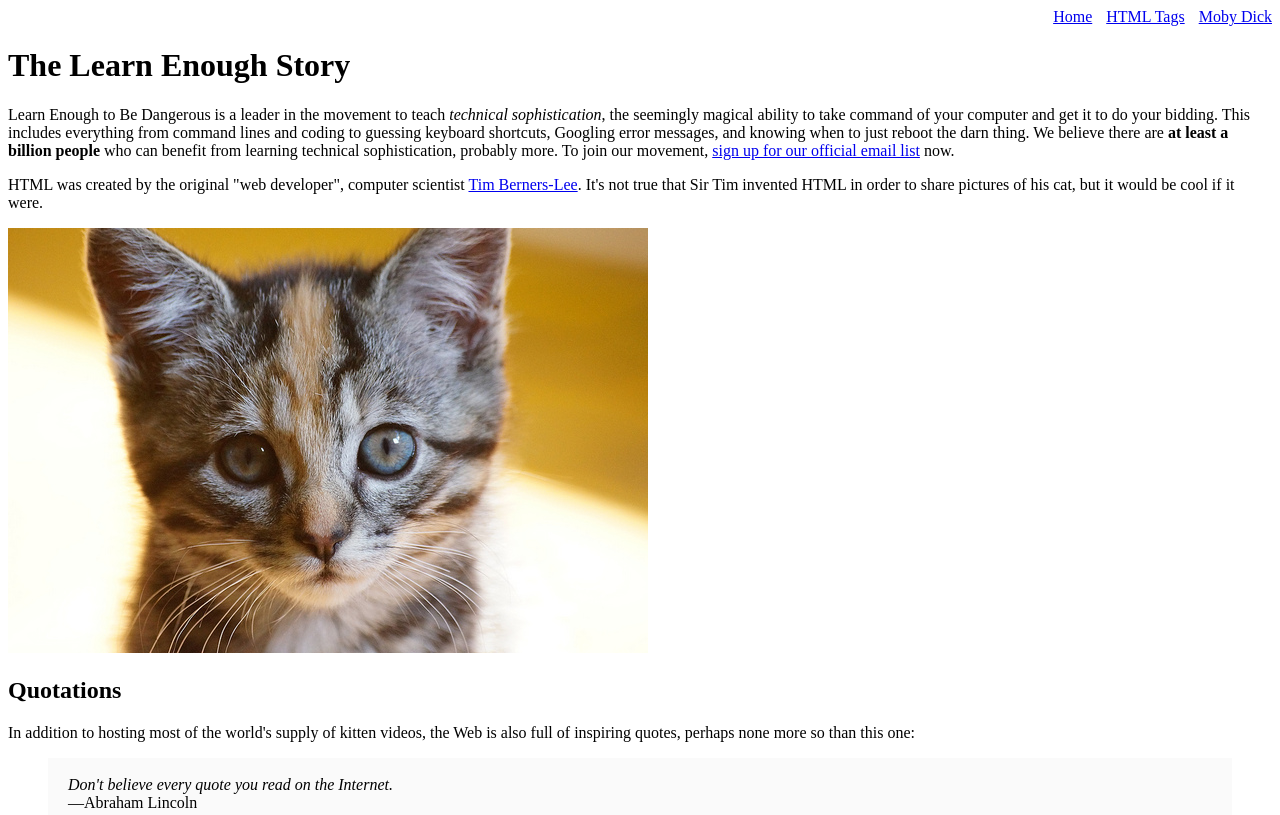
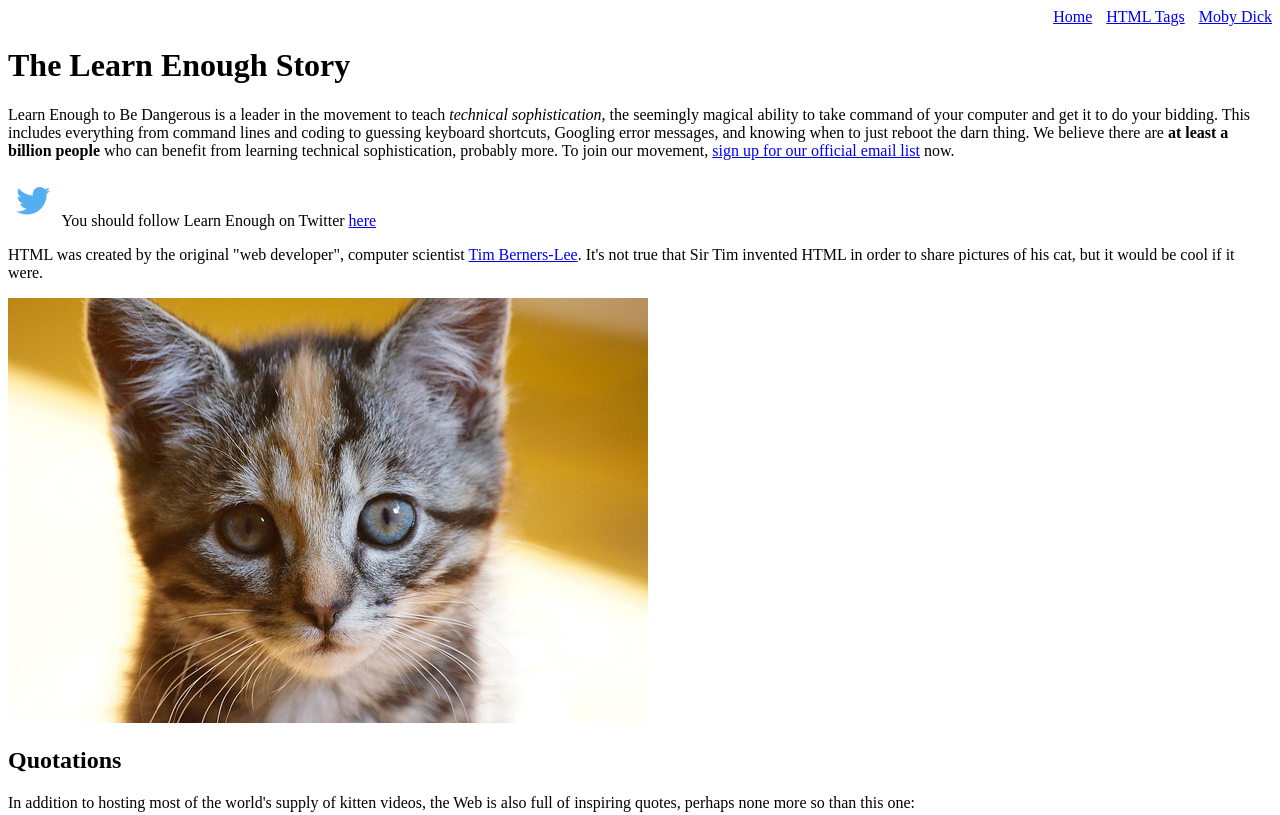
Before and after one commit to juandpineiro/sample_website, a plain HTML site: page index.html in a window 1280 px wide. Shown: the top 815 px of the page. Drawn offline with Linux system fonts and the light colour scheme.

Commit message:
Finish the sample website

```diff
--- a/css/main.css
+++ b/css/main.css
@@ -1,6 +1,7 @@
 .nav-menu {
     text-align: right;
   }
+
 .nav-spacing {
   margin: 0 0 0 10px;
 }
@@ -8,6 +9,10 @@
 header {
   text-align: center;
   margin: 0 0 80px;
+}
+
+.image-link {
+  text-decoration: none;
 }
 
 .whale-img {
--- a/index.html
+++ b/index.html
@@ -27,12 +27,22 @@
       </p>
 
       <p>
+        <a href="https://twitter.com/learnenough" target="_blank" rel="noopener" class="image-link">
+          <img src="images/small_twitter_logo.png" alt="Twitter logo">
+        </a>
+        You should follow Learn Enough on Twitter
+        <a href="https://twitter.com/learnenough" target="_blank" rel="noopener">here</a>
+      </p>
+
+      <p>
         HTML was created by the original "web developer", computer scientist
         <a href="https://en.wikipedia.org/wiki/Tim_Berners-Lee">Tim Berners-Lee</a>. It's not true that Sir Tim invented HTML in order to
         share pictures of his cat, but it would be cool if it were.
       </p>
 
-      <img src="images/kitten.jpg" alt="An adorable kitten">
+      <a href="https://www.flickr.com/photos/deborah_s_perspective/14144861329">
+        <img src="images/kitten.jpg" alt="An adorable kitten">
+      </a>
 
       <h2>Quotations</h2>
 
```
Also changed, not shown: images/small_twitter_logo.png (added). Lines whose indentation alone changed are shown as unchanged.
